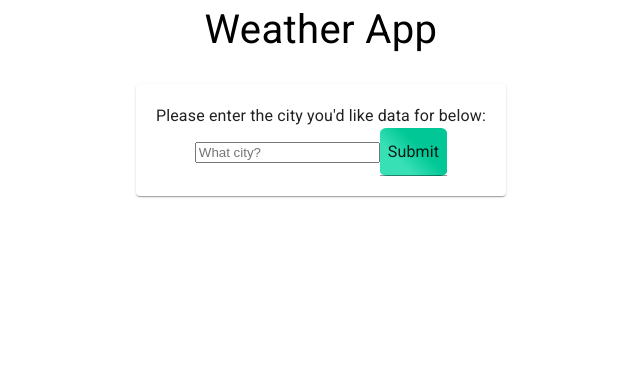
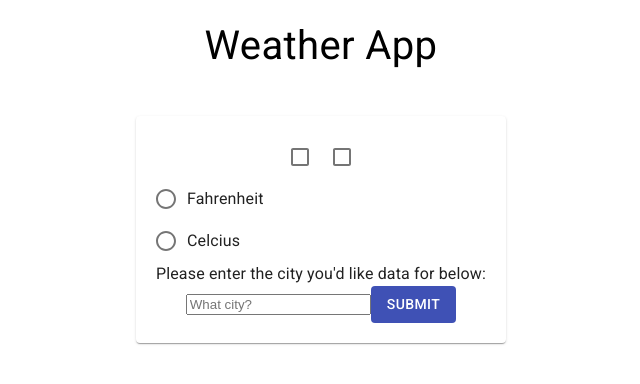
Before and after one commit to zheckert/weather, a React (Create React App) app: page / in a window 1280 px wide. Shown: the top 384 px of the page, without its empty margins (319-959 px from the left). Built offline with nearby package versions, Linux system fonts and the light colour scheme.

Commit message:
adjusted styling, added checkboxes and radios. I think I'll use radios. Maybe I'll keep a checkbox for dark/light mode

```diff
--- a/src/components/Header.js
+++ b/src/components/Header.js
@@ -7,6 +7,7 @@ const useStyles = makeStyles((theme) => ({
     root: {
         textAlign: "center",
         fontSize: "40px",
+        margin: theme.spacing(2)
     }
 }))
 
--- a/src/components/Main.js
+++ b/src/components/Main.js
@@ -2,21 +2,20 @@ import axios from "axios"
 import React, { useState } from "react"
 import { useForm } from "react-hook-form"
 
+import Button from "@material-ui/core/Button"
 import Card from "@material-ui/core/Card"
+import Checkbox from "@material-ui/core/Checkbox"
 import Container from "@material-ui/core/Container"
+import FormControlLabel from '@material-ui/core/FormControlLabel';
+import FormControl from '@material-ui/core/FormControl';
+import FormLabel from '@material-ui/core/FormLabel';
+import Radio from '@material-ui/core/Radio';
+import RadioGroup from '@material-ui/core/RadioGroup';
+
+// import Input from "@material-ui/core/Input"
+
 import { Typography } from "@material-ui/core"
-import Input from "@material-ui/core/Input"
-// import Paper from "@material-ui/core/Paper"
-
 import { makeStyles } from "@material-ui/core/styles";
-
-//https://material-ui.com/getting-started/installation/
-
-//https://www.weatherapi.com/docs/
-
-// Next:
-// need margin
-// need to fix the submit thing
 
 const useStyles = makeStyles((theme) => ({
     root: {
@@ -29,36 +28,16 @@ const useStyles = makeStyles((theme) => ({
     mainCard: {
         padding: "20px",
         backgroundColor: "#ffffff",
-        // backgroundImage: `url()`,
-        // backgroundAttachment: "fixed",
-        // backgroundSize: "cover",
-        margin: theme.spacing(3,)
+        margin: theme.spacing(3)
     },
-    buttonStyling: {
-        background: 'linear-gradient(45deg, #38E0B6 30%, #00C795 60%)',
-        padding: theme.spacing(1),
-        borderRadius: "10%",
-    }
 }))
-
-//TODO MVP
-
-//restructure app so it makes sense and isn't goofy
-
-//Need to submit form if enter key is pressed <= this works, but NOT ON FIRST ATTEMPT for some reason. Not sure why that would be!
-//Need to alert user to errors caused by entering invalid information
-//Need to make it so that the submit button is a button and not an input (or just style it in general so it doesn't look horrendous)
-//before deployment make sure to move API key to Netlify's key stuff
-
-//TODO BONUS
-//theme checkbox (ie dark or light)
-//celcius/fahrenheit checkbox
 
 export const Main = () => {
     const styles = useStyles()
 
     const { register, handleSubmit, errors } = useForm()
     const [ city, setCity ] = useState()
+    const [ temperature, setTemperature ] = useState()
 
     const onSubmit = (data) => {
         setCity(data.city)
@@ -76,10 +55,21 @@ export const Main = () => {
         .catch((error => console.log(error)))
     }
 
+    let value = 9
+    let handleChange = 1
+
     return(
         <div>
             <Container className={styles.root}>
                     <Card className={styles.mainCard}>
+                        <Checkbox inputProps={{ 'aria-label': 'primary checkbox' }}
+                        />
+                        <Checkbox inputProps={{ 'aria-label': 'primary checkbox' }}
+                        />
+                        <RadioGroup aria-label="temperature" name="temperature1" value={value} onChange={handleChange}>
+                            <FormControlLabel value="Fahrenheit" control={<Radio />} label="Fahrenheit" />
+                            <FormControlLabel value="Celcius" control={<Radio />} label="Celcius" />
+                        </RadioGroup>
                         <Typography>Please enter the city you'd like data for below:</Typography>
                         <form onSubmit={handleSubmit(onSubmit)}>
                             <input
@@ -90,7 +80,7 @@ export const Main = () => {
                             >
                             </input>
                             {errors.city && <p>Please enter a city!</p>}
-                            <Input className={styles.buttonStyling} type="submit">Submit</Input>
+                            <Button variant="contained" color="primary" disableElevation type="submit">Submit</Button>
                         </form>
                         { weather &&
                             <Card>
@@ -98,9 +88,6 @@ export const Main = () => {
                             </Card>
                         }
                     </Card>
-                {/* <Paper>
-                    <Button onClick={()=> getWeather()}>Get It!</Button>
-                </Paper> */}
             </Container>
         </div>
     )
```
Also changed, not shown: src/App.js (+3 -4 lines).
